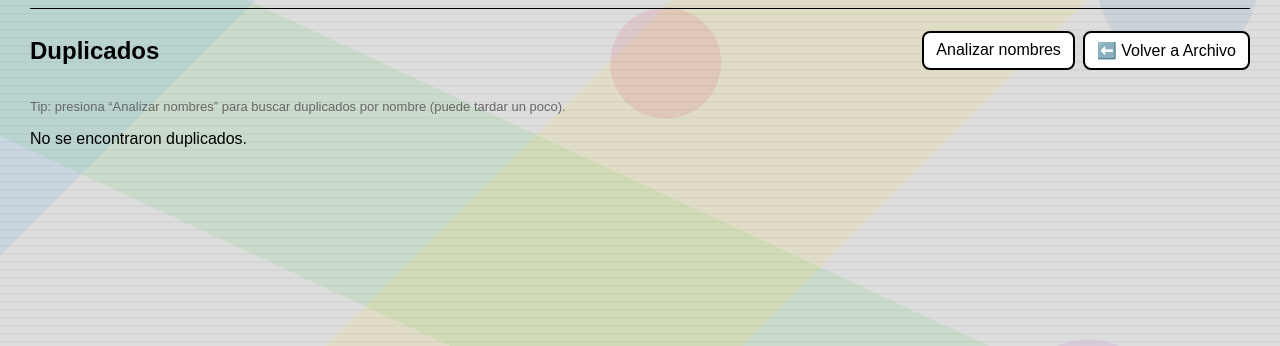
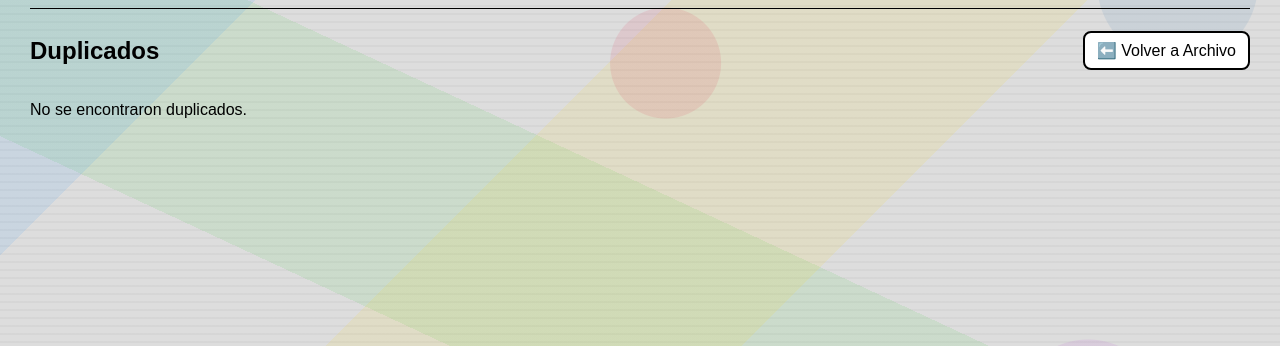
Before and after one commit to sharifoda/sistema-archivo, a Flask app: page /archivo/duplicados in a window 1280 px wide. Shown: the part 161-507 px from the top of the page. Run offline with Flask 3, Linux system fonts and the light colour scheme; the visitor is signed in with stand-in values (Sample User, id 1); data that the repository does not hold is empty; some libraries are stand-ins or nearby versions.

Commit message:
Volver a version con boton separar

```diff
--- a/app.py
+++ b/app.py
@@ -36,12 +36,11 @@ from io import BytesIO
 from datetime import datetime
 import json
 from collections import defaultdict
+from difflib import SequenceMatcher
 from openpyxl.styles import Font
 from flask import flash
 import threading
 import uuid
-import difflib
-import re
 
 app = Flask(__name__)
 BASE_DIR = os.path.dirname(os.path.abspath(__file__))
@@ -2463,7 +2462,6 @@ def archivo_duplicados():
 
     grupos = []
     usados = set()
-    items_by_id = {it["id"]: it for it in items}
 
     # --- 1) Duplicados por numero (sin importar tipo_doc)
     por_numero = defaultdict(list)
@@ -2478,39 +2476,19 @@ def archivo_duplicados():
             })
             usados.update([x["id"] for x in lst])
 
-    # --- 2) Duplicados por nombre similar (sin pg_trgm; puede ser lento)
-    pairs = []
-    analizar_nombres = request.args.get("nombre") == "1"
-    if analizar_nombres:
-        def normalizar_nombre_py(nombre):
-            nombre = (nombre or "").upper()
-            nombre = re.sub(r"[^A-Z0-9 ]", "", nombre)
-            nombre = re.sub(r"\s+", " ", nombre).strip()
-            return nombre
-
-        def normalizar_num_py(numero):
-            return re.sub(r"\D", "", str(numero or ""))
-
-        candidatos = [it for it in items if it["id"] not in usados and it["nombre"]]
-        for i in range(len(candidatos)):
-            a = candidatos[i]
-            a_nombre = normalizar_nombre_py(a["nombre"])
-            a_num = normalizar_num_py(a["numero"])
-            for j in range(i + 1, len(candidatos)):
-                b = candidatos[j]
-                b_nombre = normalizar_nombre_py(b["nombre"])
-                b_num = normalizar_num_py(b["numero"])
-                if not a_nombre or not b_nombre or not a_num or not b_num:
-                    continue
-                sim_nom = difflib.SequenceMatcher(None, a_nombre, b_nombre).ratio()
-                sim_num = difflib.SequenceMatcher(None, a_num, b_num).ratio()
-                if sim_nom >= 0.85 and sim_num >= 0.75:
-                    pairs.append((a["id"], b["id"]))
+    # --- 2) Duplicados por nombre similar
+    candidatos = [it for it in items if it["id"] not in usados and it["nombre"]]
+    # bucket por prefijo para limitar comparaciones
+    buckets = defaultdict(list)
+    for it in candidatos:
+        key = normalizar_nombre_clave(it["nombre"]).replace(" ", "")
+        pref = key[:3] if len(key) >= 3 else key
+        buckets[pref].append(it)
 
     # Union-Find simple
-    parent = {}
+    parent = {it["id"]: it["id"] for it in candidatos}
+
     def find(x):
-        parent.setdefault(x, x)
         while parent[x] != x:
             parent[x] = parent[parent[x]]
             x = parent[x]
@@ -2521,23 +2499,28 @@ def archivo_duplicados():
         if ra != rb:
             parent[rb] = ra
 
-    for a_id, b_id in pairs:
-        union(a_id, b_id)
+    def doc_sim(a, b):
+        sa = str(a) if a is not None else ""
+        sb = str(b) if b is not None else ""
+        if not sa or not sb:
+            return 0.0
+        return SequenceMatcher(None, sa, sb).ratio()
+
+    for pref, lst in buckets.items():
+        n = len(lst)
+        for i in range(n):
+            name_i = normalizar_nombre_clave(lst[i]["nombre"])
+            for j in range(i + 1, n):
+                name_j = normalizar_nombre_clave(lst[j]["nombre"])
+                if abs(len(name_i) - len(name_j)) > 4:
+                    continue
+                ratio = SequenceMatcher(None, name_i, name_j).ratio()
+                if ratio >= 0.88 and doc_sim(lst[i]["numero"], lst[j]["numero"]) >= 0.75:
+                    union(lst[i]["id"], lst[j]["id"])
 
     grupos_nombre = defaultdict(list)
-    for a_id, b_id in pairs:
-        root = find(a_id)
-        if a_id in items_by_id:
-            grupos_nombre[root].append(items_by_id[a_id])
-        if b_id in items_by_id:
-            grupos_nombre[root].append(items_by_id[b_id])
-
-    # deduplicar items dentro de cada grupo
-    for k in list(grupos_nombre.keys()):
-        uniq = {}
-        for it in grupos_nombre[k]:
-            uniq[it["id"]] = it
-        grupos_nombre[k] = list(uniq.values())
+    for it in candidatos:
+        grupos_nombre[find(it["id"])].append(it)
 
     for _, lst in grupos_nombre.items():
         if len(lst) > 1:
@@ -2550,8 +2533,7 @@ def archivo_duplicados():
     return render_template(
         "archivo_duplicados.html",
         grupos=grupos,
-        tipo_doc_opciones=TIPO_DOC_OPCIONES,
-        analizar_nombres=analizar_nombres
+        tipo_doc_opciones=TIPO_DOC_OPCIONES
     )
 
 
--- a/templates/archivo_duplicados.html
+++ b/templates/archivo_duplicados.html
@@ -34,14 +34,8 @@
 
 <div class="dup-header">
   <h2>Duplicados</h2>
-  <div style="display:flex; gap:8px;">
-    <a class="btn" href="{{ url_for('archivo_duplicados', nombre='1') }}">Analizar nombres</a>
-    <a class="btn" href="{{ url_for('archivo') }}">⬅️ Volver a Archivo</a>
-  </div>
+  <a class="btn" href="{{ url_for('archivo') }}">⬅️ Volver a Archivo</a>
 </div>
-{% if not analizar_nombres %}
-  <p class="muted">Tip: presiona “Analizar nombres” para buscar duplicados por nombre (puede tardar un poco).</p>
-{% endif %}
 
 {% if grupos and grupos|length > 0 %}
   {% for g in grupos %}
```
